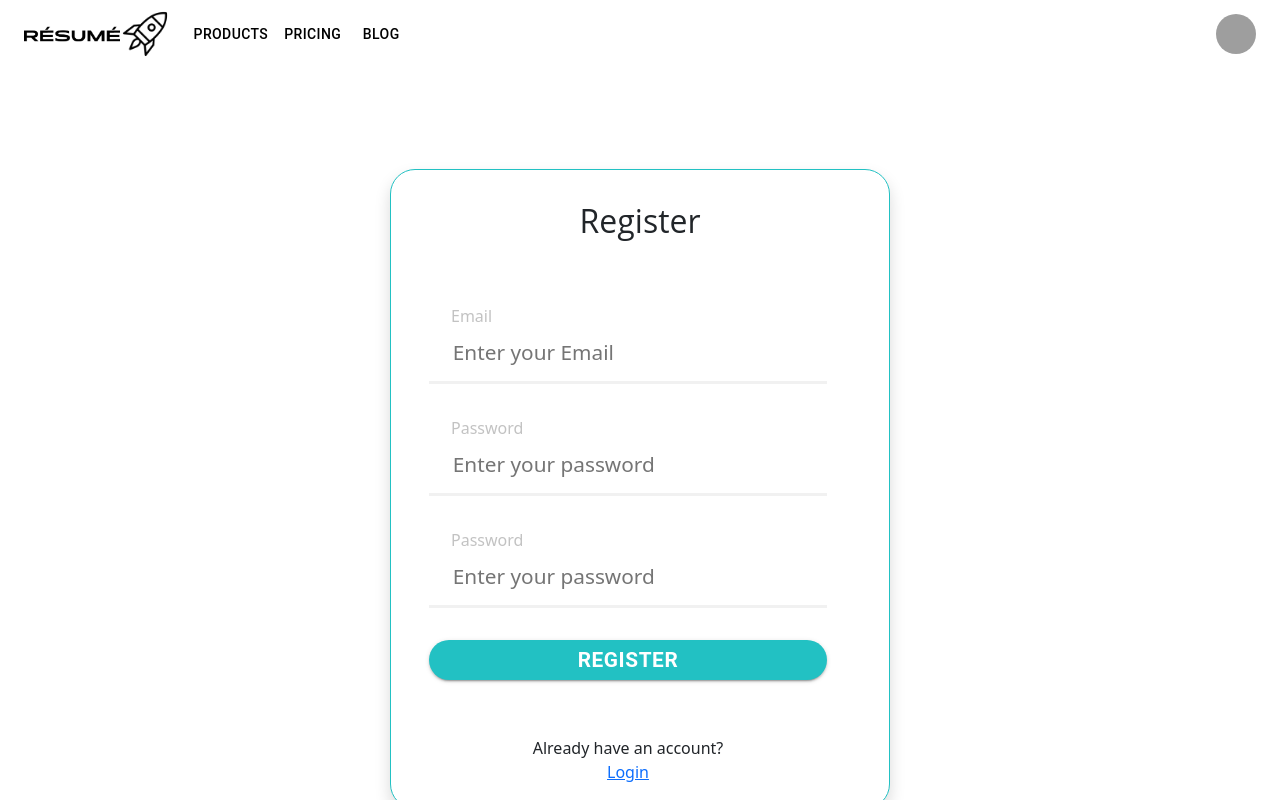
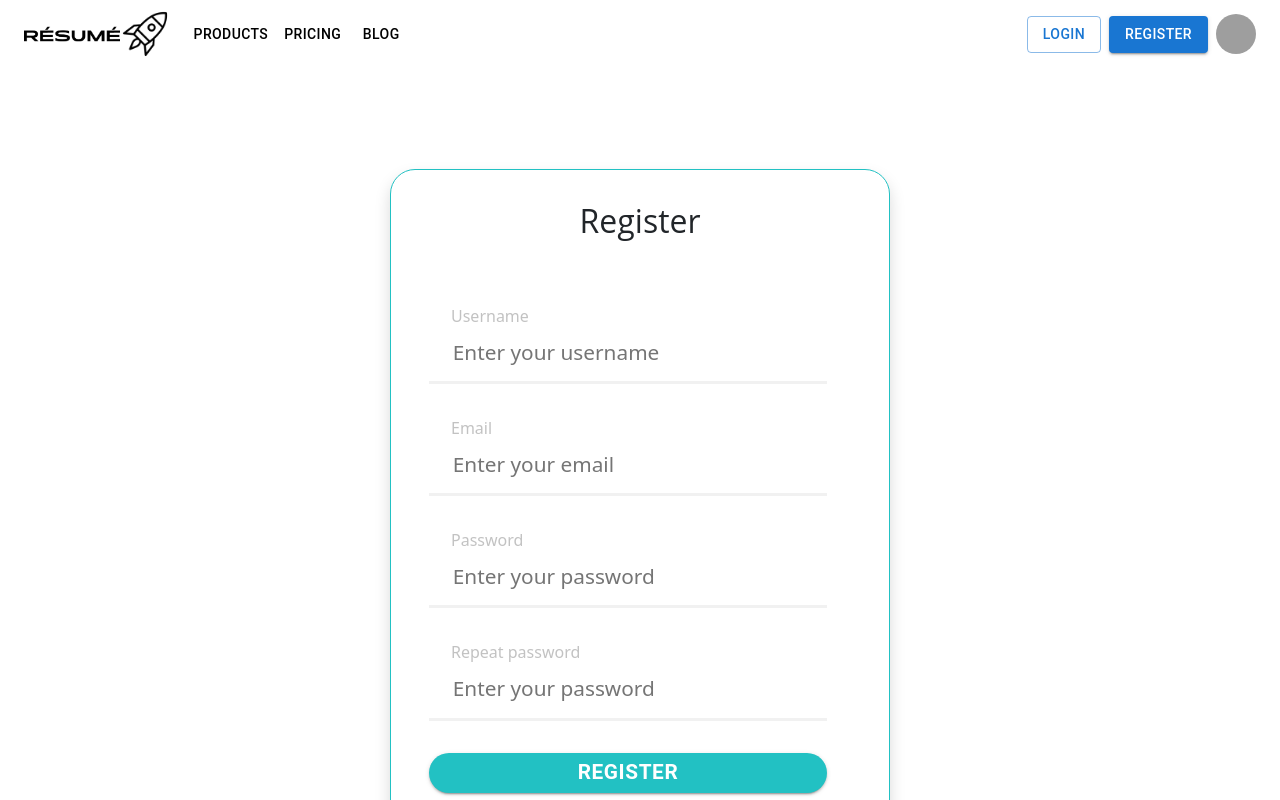
Before and after one commit to antonzeno/resume, a React (Create React App) app in the folder src/client/: page /register in a window 1280 px wide. Shown: the top 800 px of the page. Built offline with nearby package versions, Linux system fonts and the light colour scheme; grey boxes are pictures that could not be loaded.

Commit message:
Handle user registration

```diff
--- a/src/client/src/components/Home/Home.tsx
+++ b/src/client/src/components/Home/Home.tsx
@@ -26,7 +26,7 @@ const Home = () => {
                 <div className="container">
                     <div className="small fw-bold">DocBuilder Hub</div>
                     <h1 className='fw-bold'>Create Your RÉSUMÉ and More</h1>
-                    <p>Crafting professional documents has never been easier. Whether it's resumes, certificates, cover letters, or invoices, our Document Builder is designed to meet your needs. Let us handle the details while you focus on your expertise.</p>
+                    <p>Crafting professional documents has never been easier. <br /> Whether it's resumes, certificates, cover letters, or invoices, our Document Builder is designed to meet your needs. Let us handle the details while you focus on your expertise.</p>
                     <ColorButton variant="contained" onClick={() => navigate('/products')}>Get Started</ColorButton>
                     <p>It's free to try.</p>
                 </div>
--- a/src/client/src/components/Login/Login.tsx
+++ b/src/client/src/components/Login/Login.tsx
@@ -1,7 +1,7 @@
 import React, { useState } from 'react';
 import { Button } from '@mui/material';
 import { useNavigate } from 'react-router-dom';
-
+import axios from 'axios';
 
 const Register = () => {
     const navigate = useNavigate();
--- a/src/client/src/components/Navigation/Navigation.tsx
+++ b/src/client/src/components/Navigation/Navigation.tsx
@@ -135,7 +135,14 @@ function Navigation() {
                         ))}
                     </Box>
 
-                    <Box></Box>
+                    <Box>
+                        <Button variant="outlined" color="primary" onClick={() => navigate('login')}>
+                            Login
+                        </Button>
+                        <Button variant="contained" color="primary" sx={{ mx: 1 }} onClick={() => navigate('register')}>
+                            Register
+                        </Button>
+                    </Box>
 
                     <Box sx={{ flexGrow: 0 }}>
                         <Tooltip title="Profile">
--- a/src/client/src/components/Register/Register.css
+++ b/src/client/src/components/Register/Register.css
@@ -1,7 +1,6 @@
 #authForm {
     max-width: 500px;
     min-width: 300px;
-    max-height: 700px;
     height: 60%;
     margin: 100px auto;
     background-color: #FFFFFF;
--- a/src/client/src/components/Register/Register.tsx
+++ b/src/client/src/components/Register/Register.tsx
@@ -1,37 +1,142 @@
-import React, { useState } from 'react';
-import { Button } from '@mui/material';
+import React, { FormEvent, useEffect, useRef, useState } from 'react';
+import { Button, CircularProgress } from '@mui/material';
+import { useNavigate } from 'react-router-dom';
+import axios from 'axios';
+import { FontAwesomeIcon } from '@fortawesome/react-fontawesome';
+import { faCheck, faTimes } from '@fortawesome/free-solid-svg-icons';
 import './Register.css';
-import { useNavigate } from 'react-router-dom';
+import { isEmpty } from 'lodash';
 
 const Register = () => {
     const navigate = useNavigate();
+    const USERNAME_REGEX = /^[A-Za-z0-9_]{6,}$/;
+    const PWD_REGEX = /^[A-Za-z0-9_]{8,}$/;
+    const EMAIL_REGEX = /^[\w-]+(\.[\w-]+)*@([\w-]+\.)+[a-zA-Z]{2,7}$/;
+
+    const [validUsername, setValidUsername] = useState(false);
+    const [validEmail, setValidEmail] = useState(false);
+    const [validPassword, setValidPassword] = useState(false);
+    const [validPassword2, setValidPassword2] = useState(false);
+    const [username, setUsername] = useState('');
     const [email, setEmail] = useState('');
     const [password, setPassword] = useState('');
     const [password2, setPassword2] = useState('');
+    const [success, setSuccess] = useState(false);
+    const [errMsg, setErrMsg] = useState("");
+    const [isSubmitting, setIsSubmitting] = useState(false);
+    const successRef = useRef(success);
+    const errMsgRef = useRef(errMsg);
 
-    const handleSubmit = () => {
-        console.log('submitted');
+    useEffect(() => {
+        setValidUsername(USERNAME_REGEX.test(username));
+    }, [username]);
+
+    useEffect(() => {
+        setValidEmail(EMAIL_REGEX.test(email));
+    }, [email]);
+
+    useEffect(() => {
+        setValidPassword(PWD_REGEX.test(password));
+        setValidPassword2(!isEmpty(password) && !isEmpty(password2) && password === password2);
+
+    }, [password, password2]);
+
+    useEffect(() => {
+        // Update the ref values to match the current state values
+        successRef.current = success;
+        errMsgRef.current = errMsg;
+
+        // Handle scenario: success changes to true
+        if (successRef.current) {
+            setErrMsg('');
+        }
+
+        // Cleanup function
+        return () => {
+            // Handle scenario: errMsg changes from empty to something else
+            if (errMsgRef.current !== '' && errMsg !== '' && successRef.current) {
+                setSuccess(false);
+            }
+        };
+    }, [errMsg, success]);
+
+
+
+    const handleSubmit = async (e: FormEvent) => {
+        e.preventDefault();
+        setIsSubmitting(true);
+
+        if (!validUsername) {
+            alert('Username must be at least 6 characters.')
+            return;
+        }
+
+        if (!validPassword) {
+            alert('Passwords must be at least 8 characters.')
+            return;
+        }
+
+        if (!validPassword2) {
+            alert('Passwords do not match.')
+            return;
+        }
+
+        try {
+            const response = await axios.post('http://localhost:8000/api/register', {
+                email,
+                password,
+                username,
+            });
+
+            if (response.status == 200) {
+                setUsername("");
+                setEmail("");
+                setPassword("");
+                setPassword2("");
+                setErrMsg('');
+                setSuccess(true);
+
+            }
+
+        } catch (err: any) {
+            if (!err.response) {
+                setErrMsg("No Server Response");
+            } else if (err.response?.status === 409) {
+                setErrMsg("User is already registered");
+            } else {
+                setErrMsg("Registration Failed");
+            }
+            setSuccess(false);
+        } finally {
+            setIsSubmitting(false);
+        }
     }
 
     return (
         <form id="authForm" className='shadow' onSubmit={handleSubmit}>
+            {success && <div className='text-success text-center mt-3 fw-bold'>Registration successful.</div>}
+            {!isEmpty(errMsg) && <div className='text-danger text-center mt-3 fw-bold'>{errMsg}</div>}
             <h2 id="headerTitle">Register</h2>
             <div>
                 <div className="row">
-                    <label>Email</label>
-                    <input type="email" placeholder="Enter your Email" value={email} onChange={(e) => setEmail(e.target.value)} />
+                    <label>Username <FontAwesomeIcon icon={faCheck} className={validUsername ? "d-inline" : "d-none"} /></label>
+                    <input type="text" placeholder="Enter your username" value={username} onChange={(e) => setUsername(e.target.value)} />
                 </div>
                 <div className="row">
-                    <label>Password</label>
+                    <label>Email <FontAwesomeIcon icon={faCheck} className={validEmail ? "d-inline" : "d-none"} /></label>
+                    <input type="email" placeholder="Enter your email" value={email} onChange={(e) => setEmail(e.target.value)} />
+                </div>
+                <div className="row">
+                    <label>Password <FontAwesomeIcon icon={faCheck} className={validPassword ? "d-inline" : "d-none"} /></label>
                     <input type="password" placeholder="Enter your password" value={password} onChange={(e) => setPassword(e.target.value)} />
                 </div>
                 <div className="row">
-                    <label>Password</label>
+                    <label>Repeat password <FontAwesomeIcon icon={validPassword2 ? faCheck : faTimes} className={!isEmpty(password2) ? "d-inline" : "d-none"} /></label>
                     <input type="password" placeholder="Enter your password" value={password2} onChange={(e) => setPassword2(e.target.value)} />
                 </div>
                 <div id="button" className="row">
-                    <Button variant="contained" color="primary">
-                        Register
+                    <Button variant="contained" color="primary" type='submit' disabled={isSubmitting}>
+                        {isSubmitting ? <CircularProgress size="sm" /> : 'Register'}
                     </Button>
                 </div>
                 <div className='row pb-4'>
```
